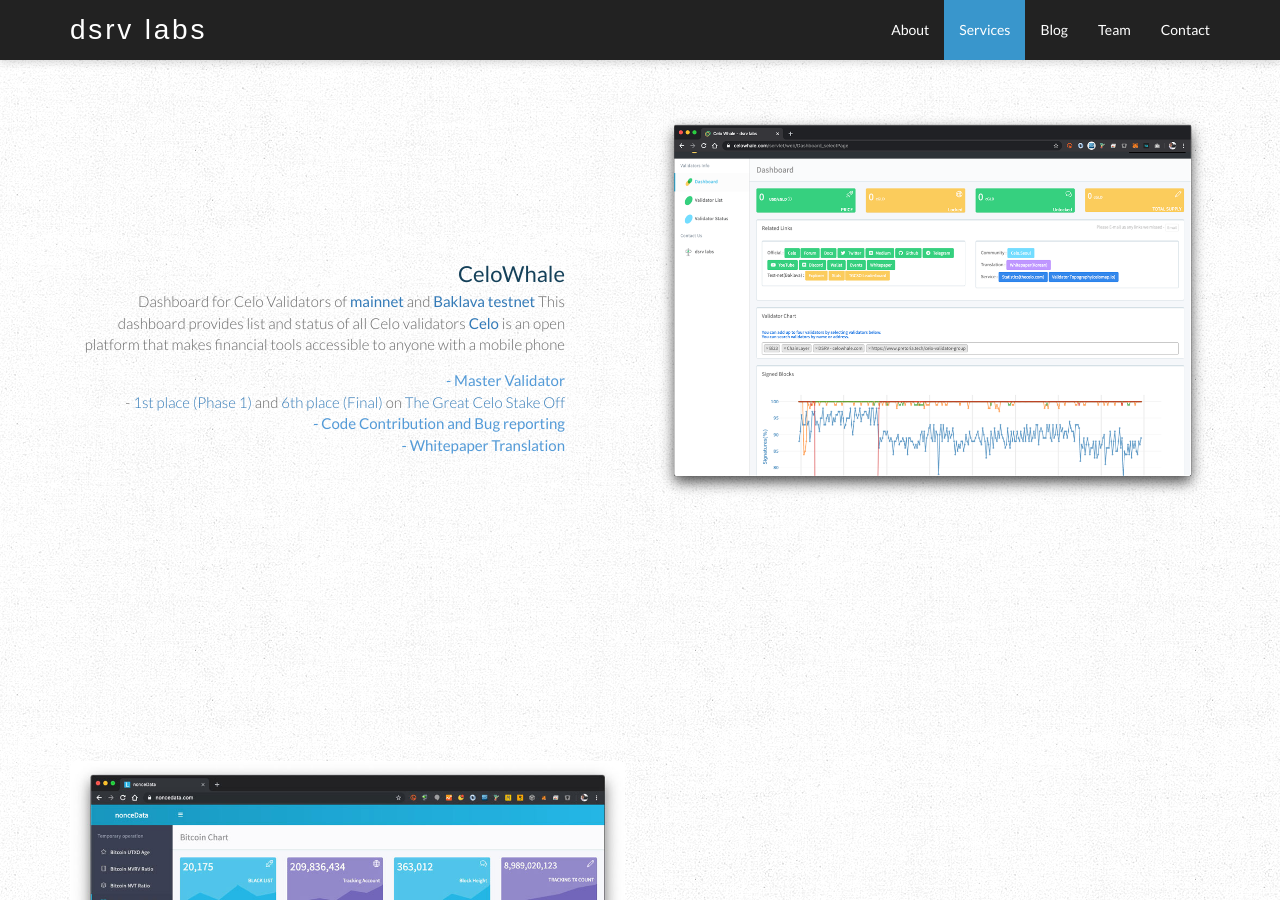
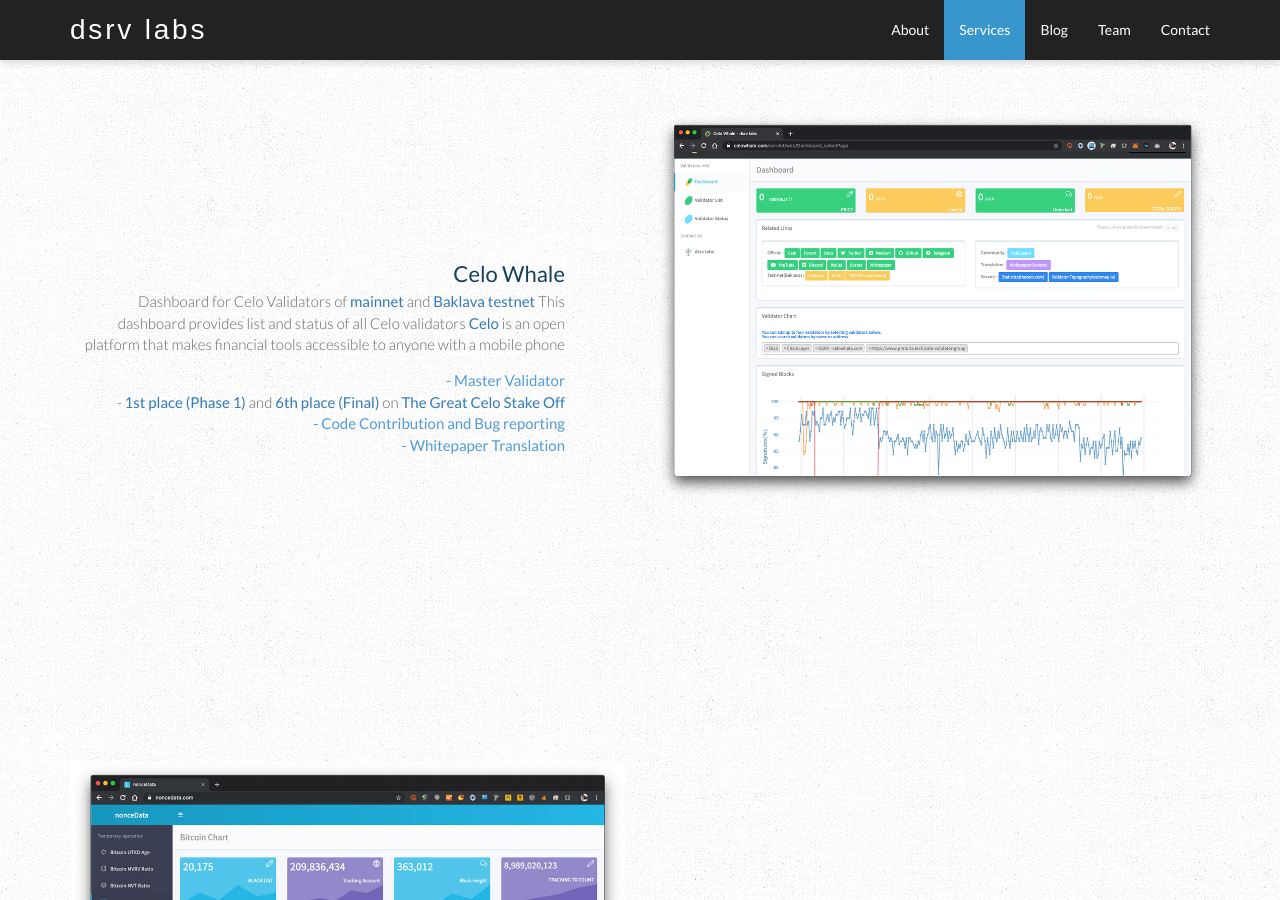
Before and after one commit to dsrvlabs/dsrvlabs.github.io, a Jekyll site: the page built from index.html, in a window 1280 px wide and 900 px high, scrolled down 2228 px. Built offline with Jekyll 4.4.1, drawn with Linux system fonts in a browser that asks for light colours; nearby versions of some CDN libraries; some web fonts are replaced; the list of posts is cut into pages by our own code.

Commit message:
Update index.html

```diff
--- a/index.html
+++ b/index.html
@@ -344,7 +344,7 @@
                 <div class="row service-row">
 					<div class="col-md-6  ">
 						<div class="serviceTextDiv alignRight">
-							<h4><a href="https://www.celowhale.com" target="_blank" >CeloWhale</a></h4>
+							<h4><a href="https://www.celowhale.com" target="_blank" >Celo Whale</a></h4>
 							<div class="serviceTextDiv_link">
 								<small>
 									Dashboard for Celo Validators of <a href="https://www.celowhale.com" target="_blank" style="font-weight: 500">mainnet</a> and <a href="https://baklava.celowhale.com" target="_blank" style="font-weight: 500">Baklava testnet</a>
@@ -359,7 +359,7 @@
 								<a href="https://forum.celo.org/t/next-stake-off-course-the-master-validator-challenge/322" target="_blank"><small> - Master Validator</small></a>
 							</div>
 							<div class="serviceTextDiv_link">
-								<small> - <a href="https://twitter.com/CeloOrg/status/1204883610697945089" target="_blank">1st place (Phase 1)</a> and <a href="https://celo.org/validators#leaderboard" target="_blank">6th place (Final)</a> on <a href="https://forum.celo.org/t/the-great-celo-stake-off-the-details/136" target="_blank">The Great Celo Stake Off</a></small>
+								<small> - <a href="https://twitter.com/CeloOrg/status/1204883610697945089" target="_blank" style="font-weight: 400;">1st place (Phase 1)</a> and <a href="https://celo.org/validators#leaderboard" target="_blank" style="font-weight: 400;">6th place (Final)</a> on <a href="https://forum.celo.org/t/the-great-celo-stake-off-the-details/136" target="_blank" style="font-weight: 400;">The Great Celo Stake Off</a></small>
 							</div>
 							<div class="serviceTextDiv_link">
 								<a href="https://github.com/dsrvlabs/celo#bug-reporting-and-code-contribution" target="_blank"><small> - Code Contribution and Bug reporting</small></a>
```
